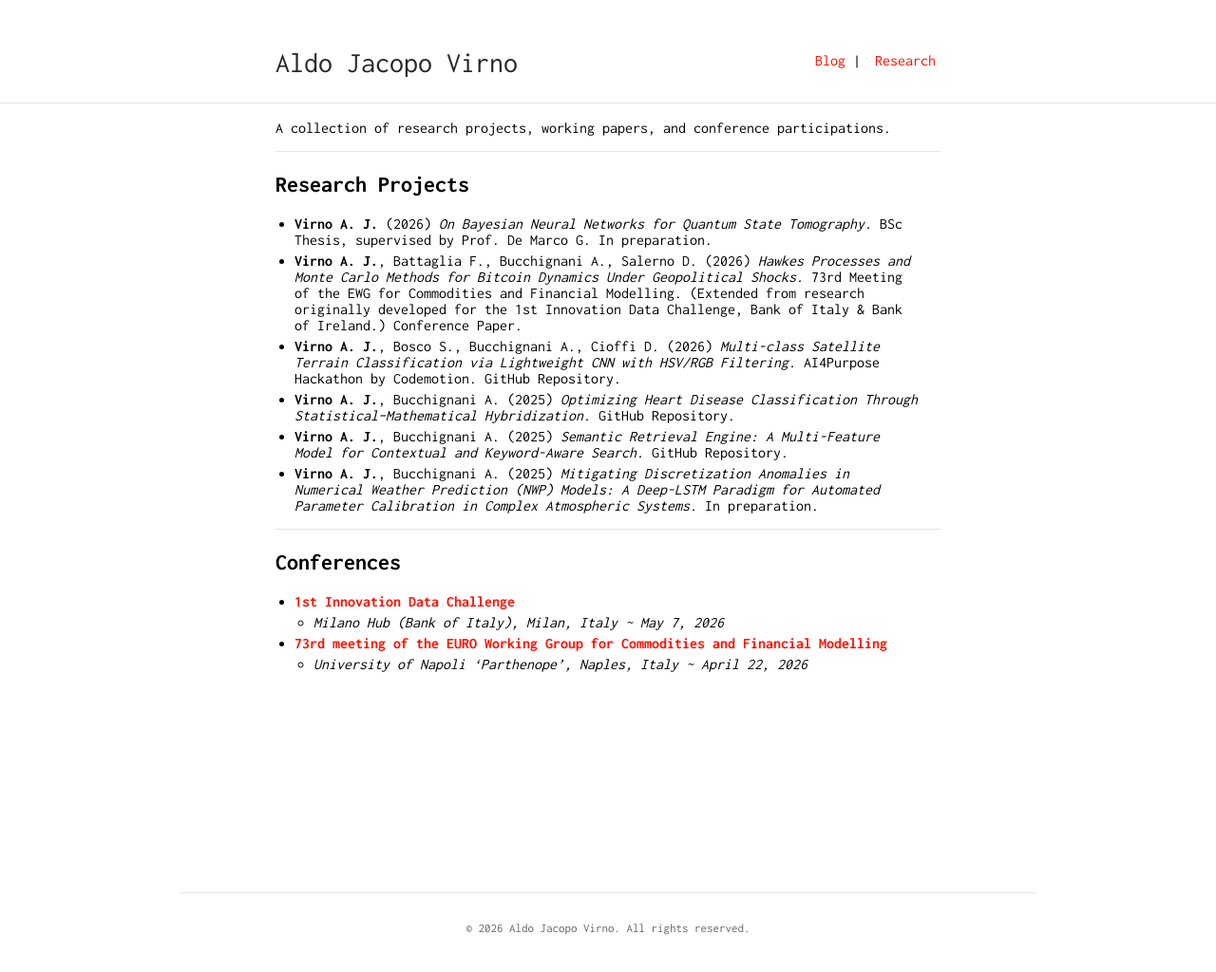
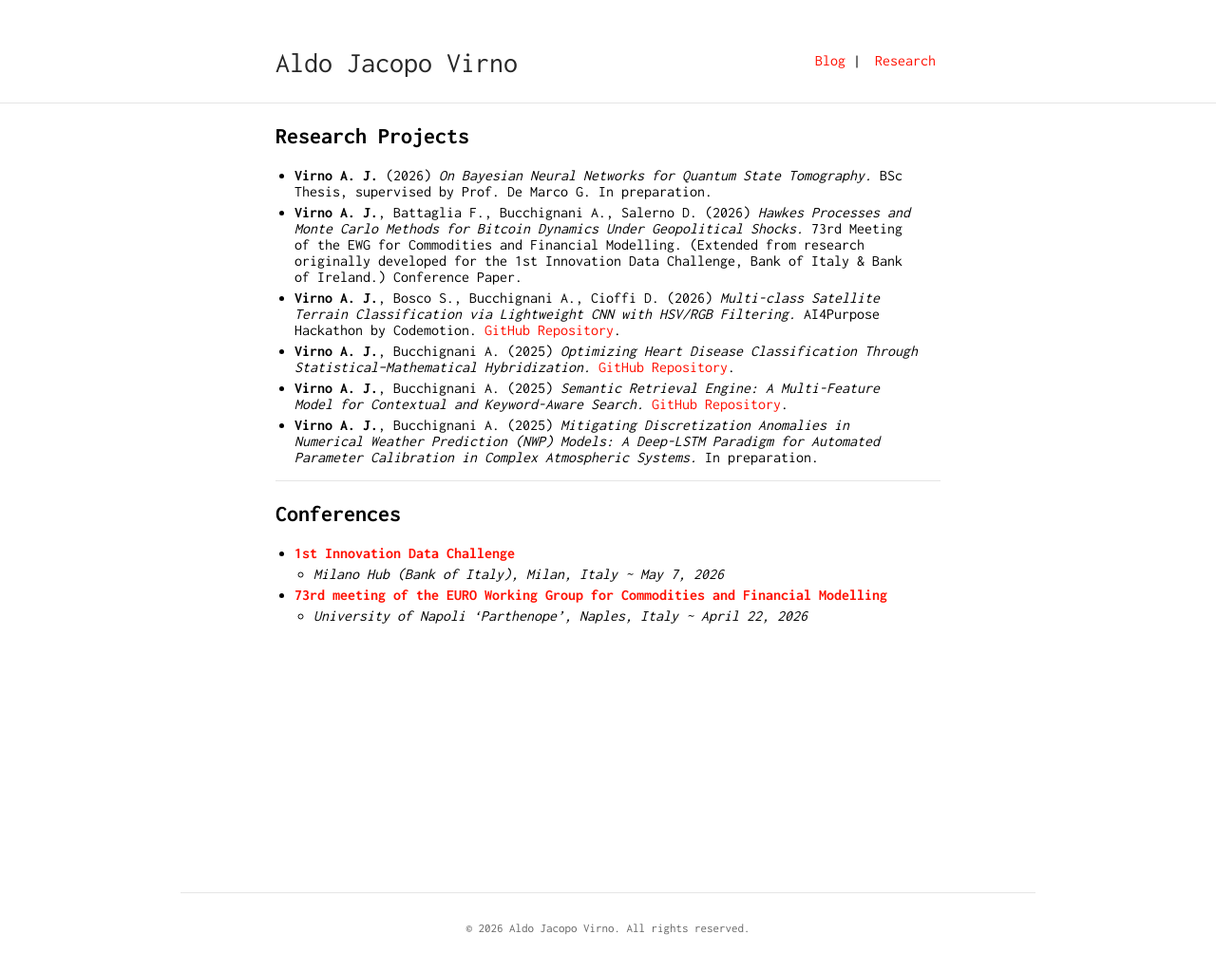
Before and after one commit to aldojacopovirno/aldojacopovirno.github.io, a Jekyll site: the page built from research.md, in a window 1280 px wide. Shown: the whole page at 95% size. Built offline with Jekyll 4.4.1, drawn with Linux system fonts in a browser that asks for light colours.

Commit message:
seo optimization

```diff
--- a/_config.yml
+++ b/_config.yml
@@ -53,6 +53,6 @@ sass:
 
 nav:
  - name: "Blog"
-   link: "/blog"
+   link: "/blog/"
  - name: "Research"
-   link: "/research"
+   link: "/research/"
--- a/research.md
+++ b/research.md
@@ -1,21 +1,17 @@
 ---
 layout: default
-title: Research & Conferences - Aldo Jacopo Virno
-description: A collection of research projects, working papers, and academic conference participations.
+title: Research & Conferences
+description: Explore Aldo Jacopo Virno's research projects, working papers, and academic conference presentations on machine learning, quantitative finance, and quantum tomographies.
 permalink: /research/
----
-
-A collection of research projects, working papers, and conference participations.
-
 ---
 
 ## Research Projects
 
 * **Virno A. J.** (2026) *On Bayesian Neural Networks for Quantum State Tomography.* BSc Thesis, supervised by Prof. De Marco G. In preparation.
 * **Virno A. J.**, Battaglia F., Bucchignani A., Salerno D. (2026) *Hawkes Processes and Monte Carlo Methods for Bitcoin Dynamics Under Geopolitical Shocks.* 73rd Meeting of the EWG for Commodities and Financial Modelling. (Extended from research originally developed for the 1st Innovation Data Challenge, Bank of Italy & Bank of Ireland.) Conference Paper.
-* **Virno A. J.**, Bosco S., Bucchignani A., Cioffi D. (2026) *Multi-class Satellite Terrain Classification via Lightweight CNN with HSV/RGB Filtering.* AI4Purpose Hackathon by Codemotion. GitHub Repository.
-* **Virno A. J.**, Bucchignani A. (2025) *Optimizing Heart Disease Classification Through Statistical–Mathematical Hybridization.* GitHub Repository.
-* **Virno A. J.**, Bucchignani A. (2025) *Semantic Retrieval Engine: A Multi-Feature Model for Contextual and Keyword-Aware Search.* GitHub Repository.
+* **Virno A. J.**, Bosco S., Bucchignani A., Cioffi D. (2026) *Multi-class Satellite Terrain Classification via Lightweight CNN with HSV/RGB Filtering.* AI4Purpose Hackathon by Codemotion. [GitHub Repository](https://github.com/aldojacopovirno/ai4p-hackathon).
+* **Virno A. J.**, Bucchignani A. (2025) *Optimizing Heart Disease Classification Through Statistical–Mathematical Hybridization.* [GitHub Repository](https://github.com/aldojacopovirno/hybrid-heart-classifier).
+* **Virno A. J.**, Bucchignani A. (2025) *Semantic Retrieval Engine: A Multi-Feature Model for Contextual and Keyword-Aware Search.* [GitHub Repository](https://github.com/aldojacopovirno/semantic-retrieval-engine).
 * **Virno A. J.**, Bucchignani A. (2025) *Mitigating Discretization Anomalies in Numerical Weather Prediction (NWP) Models: A Deep-LSTM Paradigm for Automated Parameter Calibration in Complex Atmospheric Systems.* In preparation.
 
 ---
```
Also changed, not shown: index.md (+1 -1 lines).
